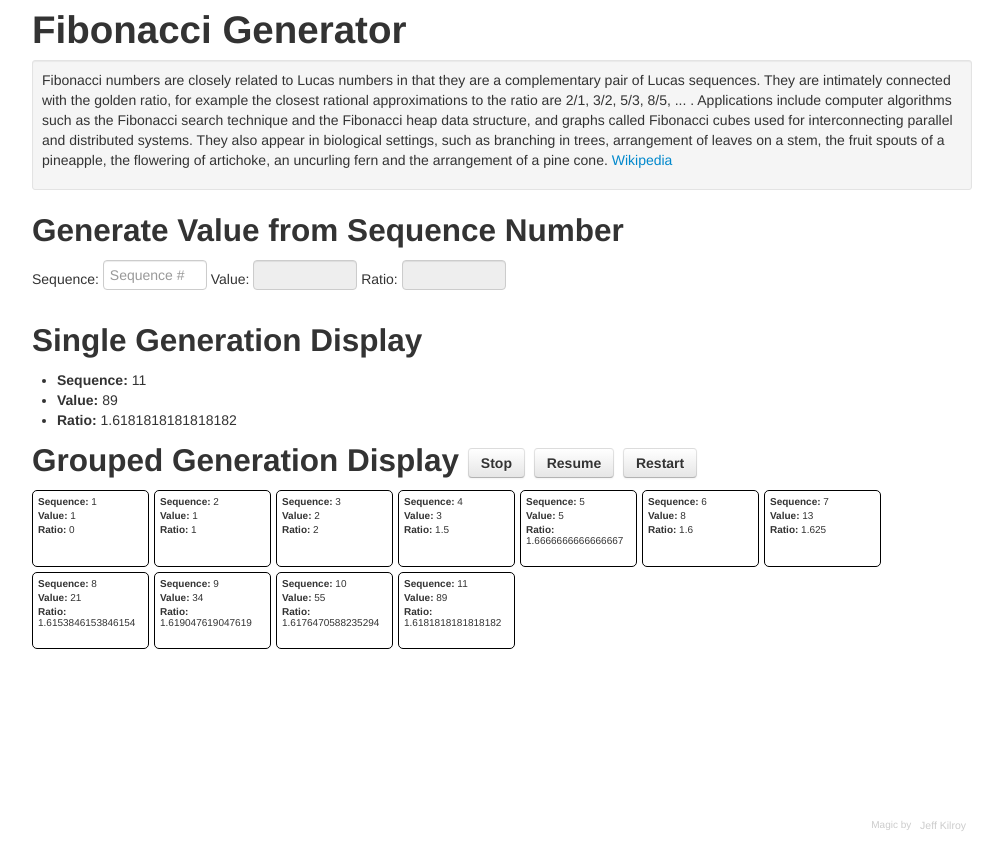
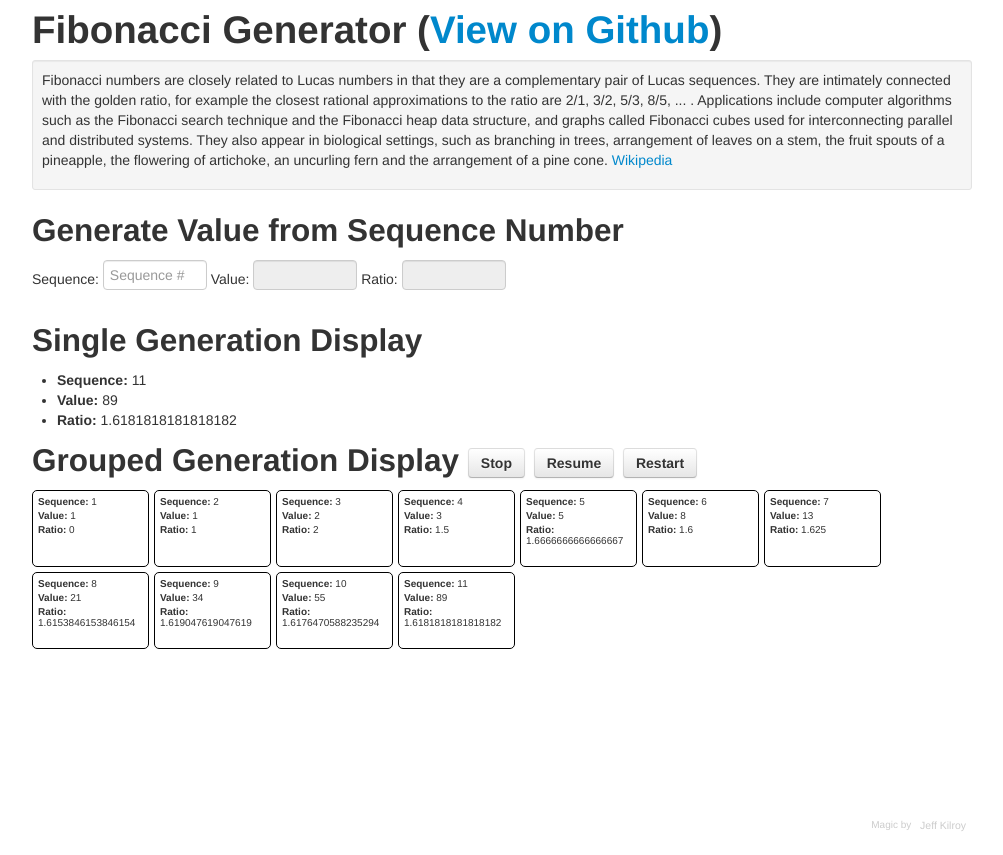
Before and after one commit to kilrizzy/fibonacci, a plain HTML site: page index.html in a window 1280 px wide. Shown: the whole page, without its empty margins (138-1141 px from the left). Drawn offline with Linux system fonts and the light colour scheme.

Commit message:
github link

```diff
--- a/index.html
+++ b/index.html
@@ -39,7 +39,7 @@
 </head>
 <body>
   <div id="page" class="container">
-    <header id="header"><h1>Fibonacci Generator</h1></header>
+    <header id="header"><h1>Fibonacci Generator (<a href="https://github.com/kilrizzy/fibonacci">View on Github</a>)</h1></header>
     <div id="main">
       <div id="content">
         <div class="well well-small"><p>Fibonacci numbers are closely related to Lucas numbers in that they are a complementary pair of Lucas sequences. They are intimately connected with the golden ratio, for example the closest rational approximations to the ratio are 2/1, 3/2, 5/3, 8/5, ... . Applications include computer algorithms such as the Fibonacci search technique and the Fibonacci heap data structure, and graphs called Fibonacci cubes used for interconnecting parallel and distributed systems. They also appear in biological settings, such as branching in trees, arrangement of leaves on a stem, the fruit spouts of a pineapple, the flowering of artichoke, an uncurling fern and the arrangement of a pine cone. <a href="http://en.wikipedia.org/wiki/Fibonacci_number" target="_blank">Wikipedia</a></p>
```
